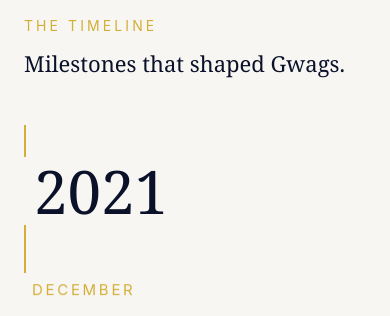
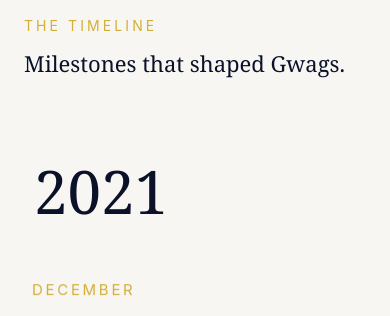
Before and after one commit to Daryllgio/gwags-website, a Next.js app: page /about/our-story in a window 390 px wide. Shown: the part 3500-3816 px from the top of the page. Built offline with nearby package versions, Linux system fonts and the light colour scheme.

Commit message:
Remove gold line on phone timeline

```diff
--- a/app/globals.css
+++ b/app/globals.css
@@ -950,45 +950,8 @@ h1, h2, h3, h4 {
      Selectors use .tl2-event scope (specificity 0,2,0) so they win over the ≤768px
      `.tl2-content { max-width: 60% !important }` rule that appears later in the file. */
 
-  /* PHONE GOLD LINE — rebuilt as SEGMENTS (no continuous line). Two visible pieces per entry:
-     (1) through each year down to its month, and (2) below each entry's image down to the next
-     year/month. The content region (month → title → body → image) has NO line behind it. */
-  /* hide the old continuous line on phone */
+  /* PHONE (≤480px): NO gold line at all — plain full-width stacked layout. */
   .tl2-timeline-body::before { display: none !important; }
-
-  /* SEGMENT 1 — year → month: spans the year header (behind the year text, whose #F7F6F3
-     background masks the line over it) and down through the gap to where the month begins. */
-  .tl2-year-header { position: relative; }
-  .tl2-year-header::before {
-    content: '';
-    position: absolute;
-    /* PHONE GOLD LINE: horizontal position from left screen edge - adjust here (keep in sync with Segment 2) */
-    left: 25px;
-    top: 0;
-    bottom: 0;
-    width: 2px;
-    background: #D4AF37;
-    transform: translateX(-50%);
-    z-index: 0;
-  }
-
-  /* SEGMENT 2 — below image → next entry: starts at the bottom of the entry (below the image
-     or last element) and bridges the 48px gap down to the next year/month. */
-  .tl2-event { position: relative; }
-  .tl2-event::after {
-    content: '';
-    position: absolute;
-    /* PHONE GOLD LINE: horizontal position from left screen edge - adjust here (keep in sync with Segment 1) */
-    left: 25px;
-    top: 100%;
-    height: 48px;   /* bridges the inter-entry gap (matches .tl2-event margin-bottom: 48px) */
-    width: 2px;
-    background: #D4AF37;
-    transform: translateX(-50%);
-    z-index: 0;
-  }
-  /* no Segment 2 below the very last entry (nothing to connect down to) */
-  .tl2-year-group:last-child .tl2-event:last-child::after { display: none; }
 
   /* PHONE: content full width with normal side padding (not pushed to the right) */
   .tl2-event .tl2-content {
```
